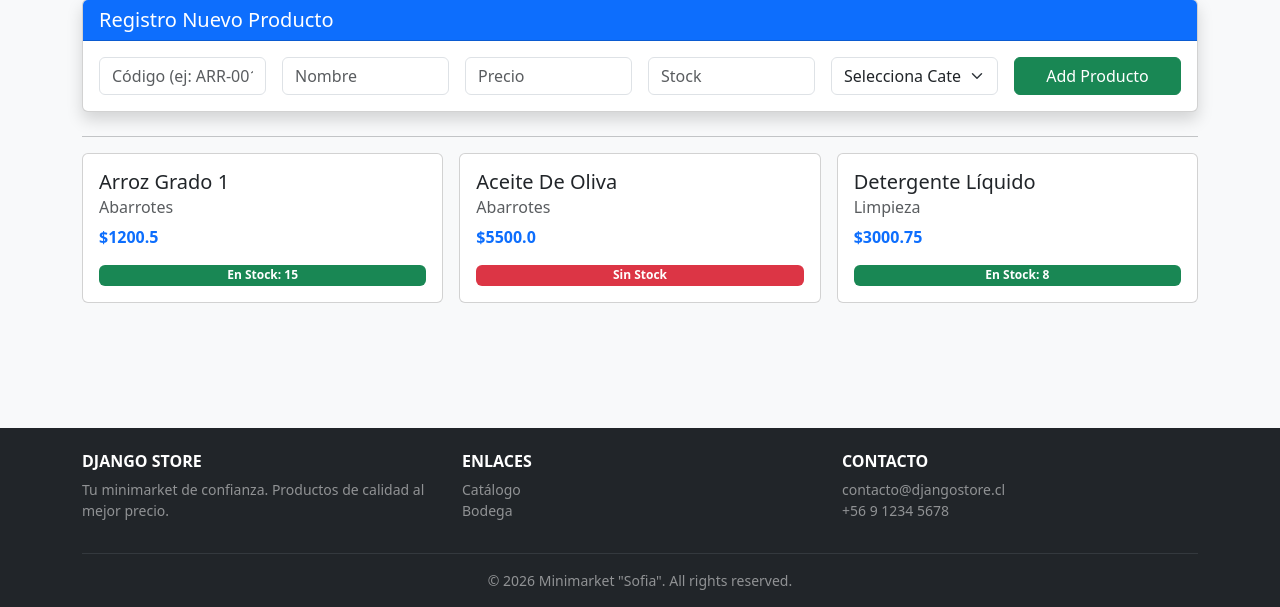
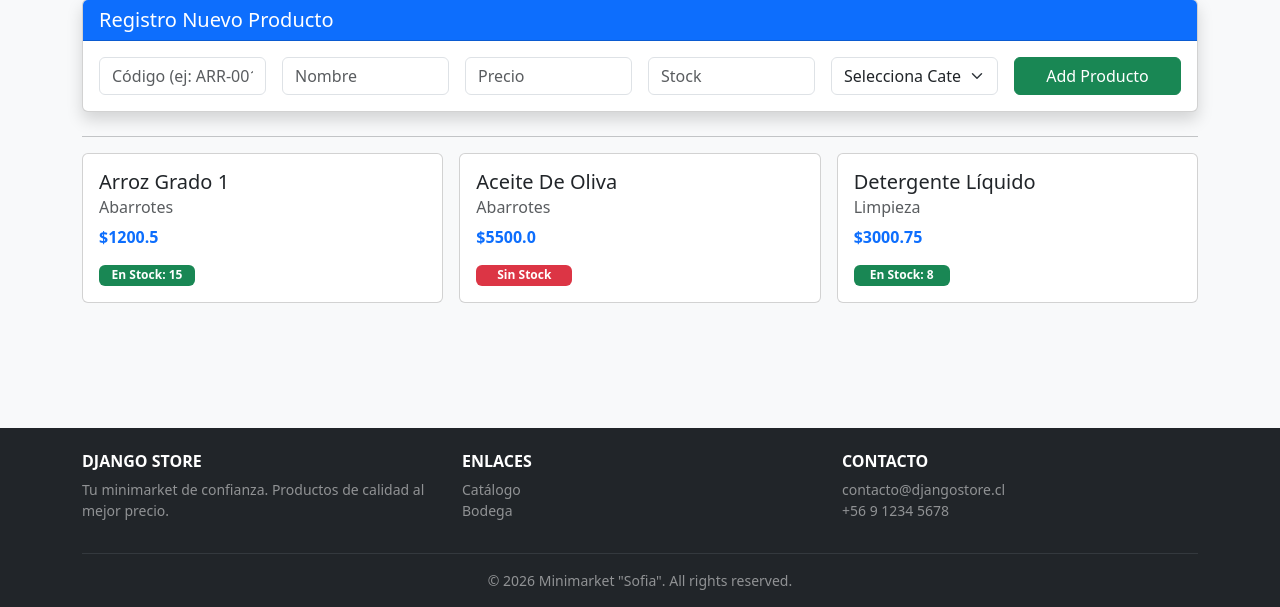
Before and after one commit to MiguelAngelRamos/proyecto-01-django, a Django app: page / in a window 1280 px wide. Shown: the part 193-800 px from the top of the page. Run offline with Django 5.2, Linux system fonts and the light colour scheme.

Commit message:
codigo clase lunes

```diff
--- a/static/css/estilos.css
+++ b/static/css/estilos.css
@@ -3,3 +3,8 @@
   flex-wrap: wrap;
   gap: 1.5rem;
 }
+
+.badge-personalizado {
+  display: inline-block;
+  width: 6rem;
+}
--- a/templates/bodega/login.html
+++ b/templates/bodega/login.html
@@ -9,6 +9,11 @@
       </div>
 
       <div class="card-body p-4">
+        {% if error %}
+        <div class="alert alert-danger alert-dismissible fade show" role="alert">
+          {{error}}
+        </div>
+        {% endif %}
         <form method="POST">
           {% csrf_token %}
           <div class="mb-3">
--- a/templates/catalogo/lista.html
+++ b/templates/catalogo/lista.html
@@ -23,9 +23,9 @@
             <p class="card-text text-primary fw-bold">${{ producto.precio }}</p>
 
             {% if producto.stock > 0 %}
-              <span class="badge bg-success">En Stock: {{ producto.stock }}</span>
+              <div class="badge bg-success badge-personalizado">En Stock: {{ producto.stock }}</div>
             {% else %}
-              <span class="badge bg-danger">Sin Stock</span>
+              <div class="badge bg-danger badge-personalizado">Sin Stock</div>
             {% endif %}
           </div>
         </div>
--- a/templates/partials/formulario.html
+++ b/templates/partials/formulario.html
@@ -4,7 +4,8 @@
   </div>
   <div class="card-body">
     <!-- Aquí irá el formulario -->
-    <form method="POST">
+
+    <form method="POST"">
       <!-- Cross-Site Request Forgery Token -->
       {% csrf_token %}
       <div class="row g-3">
```
